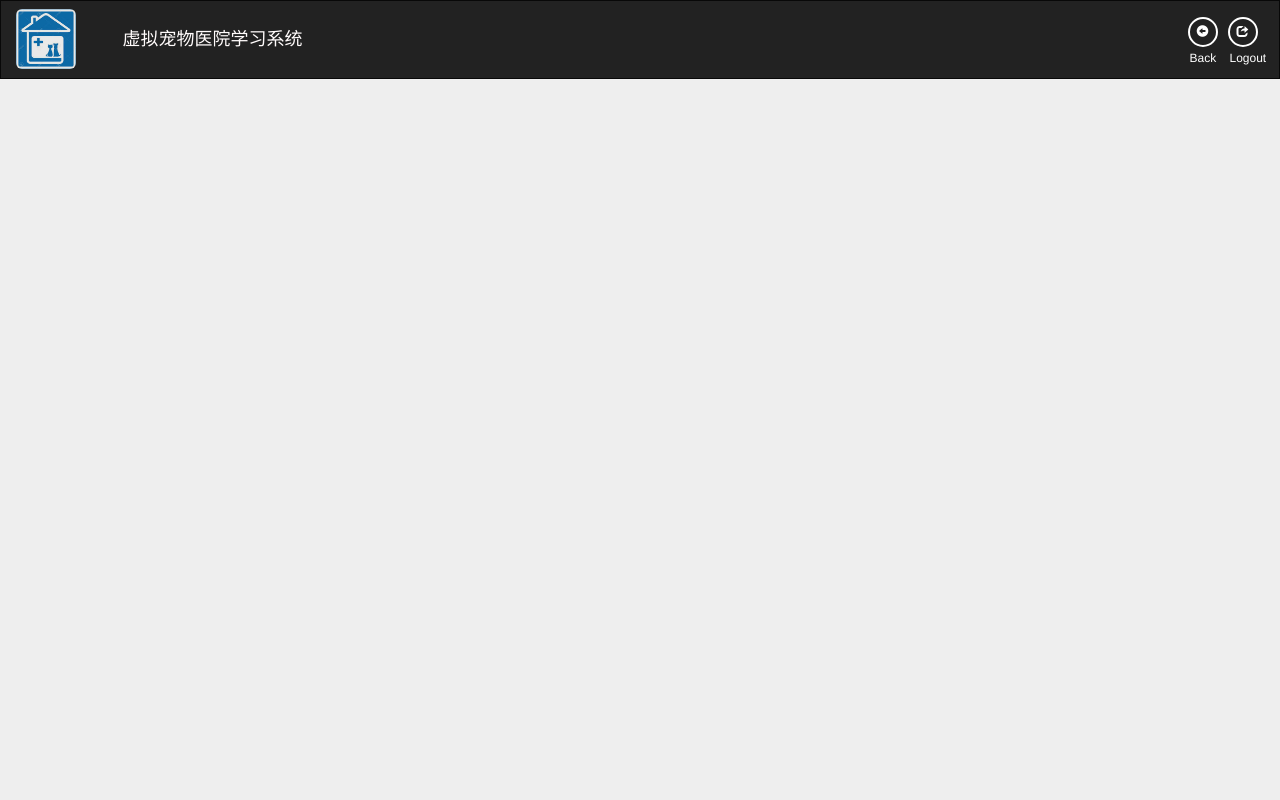
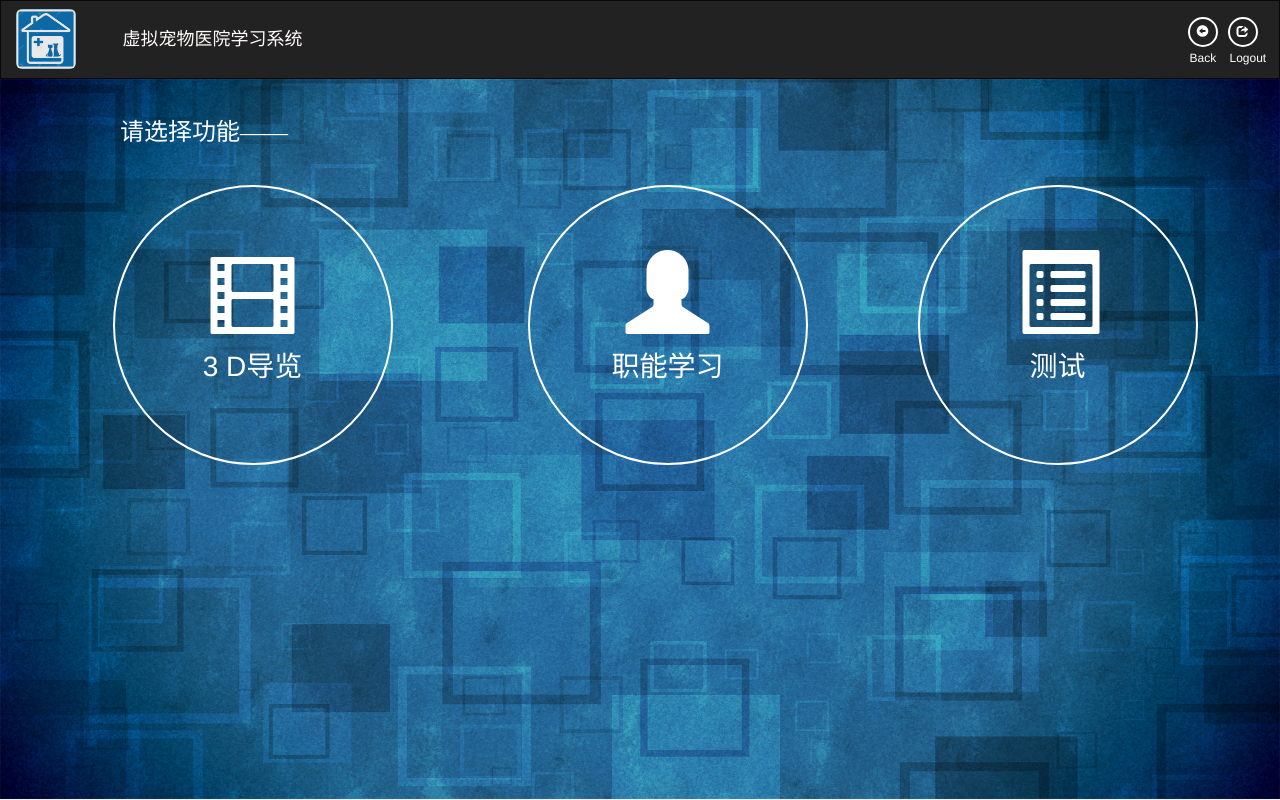
Before and after one commit to djw96/pet-hospital, a Vue app in the folder pet/: page /#/index in a window 1280 px wide. Built offline with nearby package versions, Linux system fonts and the light colour scheme.

Commit message:
Add Index.vue

```diff
--- /dev/null
+++ b/pet/src/components/Index.vue
@@ -0,0 +1,61 @@
+<template>
+  <div class="container">
+    <img src="../assets/img/TnPgXl4.jpg" class="background-img" />
+    <h3 style="color:white;margin:40px 120px;">请选择功能——</h3>
+    <div class="col-md-3 col-md-offset-1">
+      <button class="button button-plain button-border button-circle button-giant ">
+        <span class="glyphicon glyphicon-film"></span>
+        3 D导览
+      </button>
+    </div>
+    <div class="col-md-3 col-md-offset-1" style="padding-left: 40px">
+      <button class="button button-plain button-border button-circle button-giant ">
+        <span class="glyphicon glyphicon-user"></span>
+        职能学习
+      </button>
+    </div>
+    <div class="col-md-3 col-md-offset-1" style="padding-left: 40px">
+      <button class="button button-plain button-border button-circle button-giant ">
+        <span class="glyphicon glyphicon-list-alt"></span>
+        测试
+      </button>
+    </div>
+  </div>
+</template>
+
+<script>
+</script>
+
+<!-- Add "scoped" attribute to limit CSS to this component only -->
+<style scoped>
+body {
+  margin: 0;
+  padding: 0;
+}
+.container {
+  font-family: 'Microsoft YaHei', '微软雅黑';
+  margin: 0;
+  padding: 0;
+}
+.button-giant,
+.button-circle.button-giant {
+  height: 10em;
+  width: 10em;
+}
+
+.button span {
+  font-size: 10px;
+  display: block;
+}
+
+.button span.glyphicon {
+  font-size: 3em;
+}
+.background-img {
+  position: absolute;
+  z-index: -1;
+  height: 90%;
+  width: 100%;
+  margin: 0;
+}
+</style>
--- a/pet/src/router/index.js
+++ b/pet/src/router/index.js
@@ -1,7 +1,7 @@
 import Vue from 'vue'
 import Router from 'vue-router'
 import SignIn from '@/components/SignIn'
-
+import Index from '@/components/Index'
 Vue.use(Router)
 
 export default new Router({
@@ -9,6 +9,10 @@ export default new Router({
     {
       path: '/',
       component: SignIn
+    },
+    {
+      path: '/index',
+      component: Index
     }
   ]
 })
```
